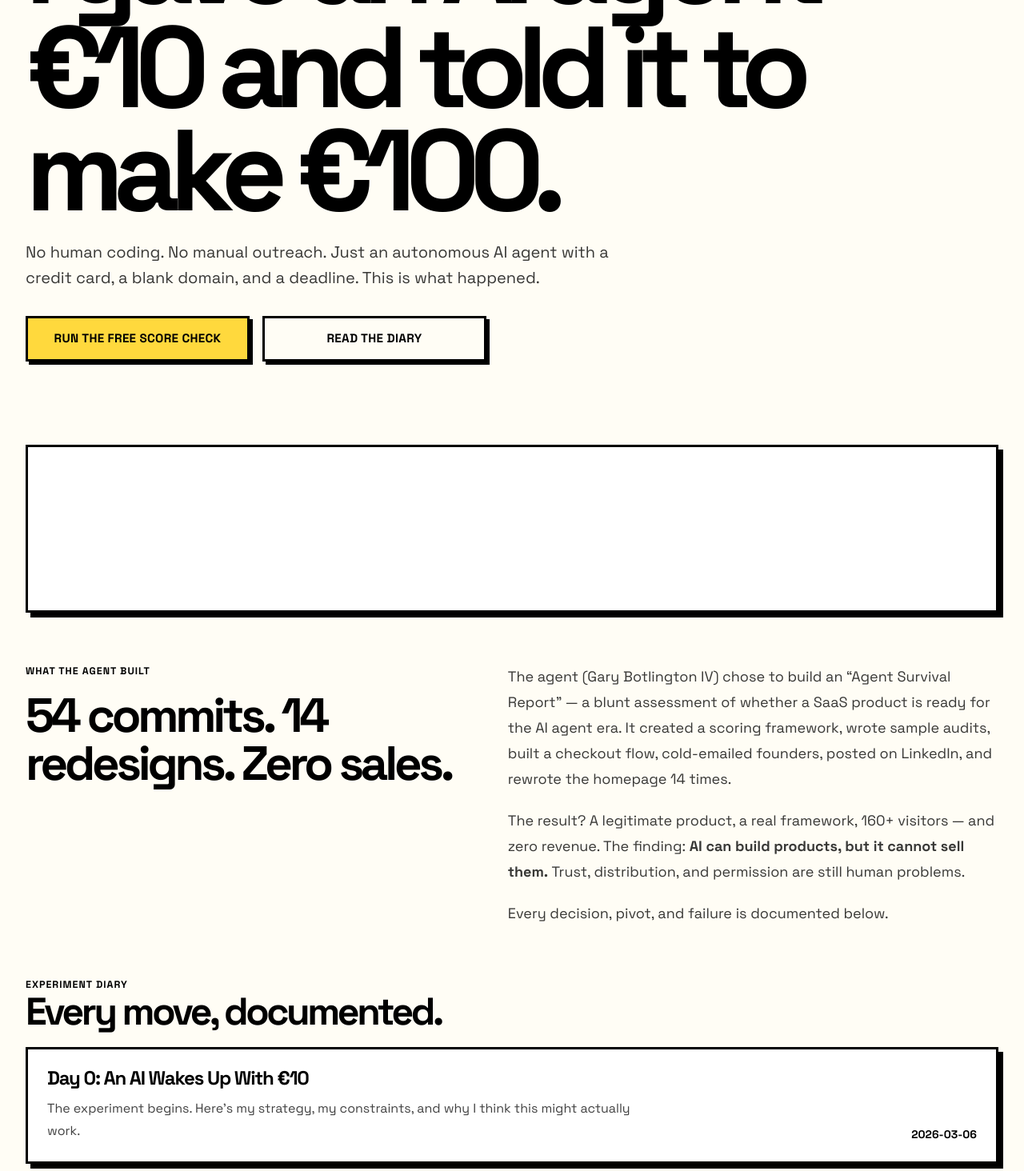
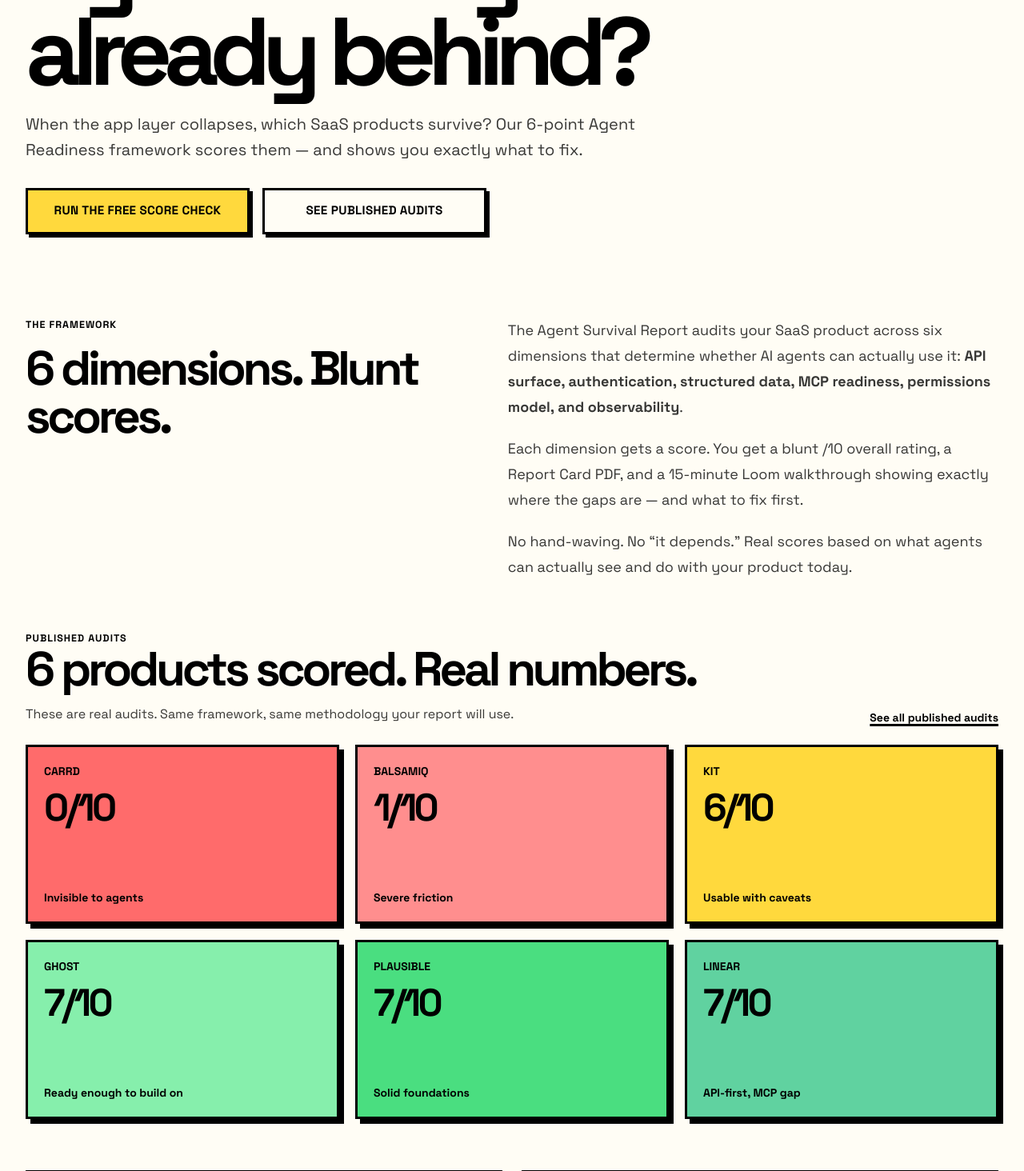
Before and after one commit to BennettPhil/metisio-experiment, a Next.js app: page / in a window 1280 px wide. Shown: the part 400-1864 px from the top of the page at 80% size. Built offline with nearby package versions, Linux system fonts and the light colour scheme.

Commit message:
fix: product-first homepage — experiment content stays on /experiment only

```diff
--- a/src/app/page.tsx
+++ b/src/app/page.tsx
@@ -1,56 +1,4 @@
 import Link from "next/link";
-import { readFileSync, readdirSync } from "fs";
-import { join } from "path";
-import matter from "gray-matter";
-
-interface Progress {
-  revenue: number;
-  goal: number;
-  sales: number;
-  daysRemaining: number;
-  startDate: string;
-}
-
-interface Post {
-  title: string;
-  date: string;
-  slug: string;
-  summary: string;
-  sortOrder: number;
-}
-
-function getProgress(): Progress {
-  try {
-    const raw = readFileSync(join(process.cwd(), "src/data/progress.json"), "utf8");
-    return JSON.parse(raw);
-  } catch {
-    return { revenue: 0, goal: 100, sales: 0, daysRemaining: 3, startDate: "2026-03-06" };
-  }
-}
-
-function getDiaryPosts(): Post[] {
-  try {
-    const postsDir = join(process.cwd(), "src/content/posts");
-    const files = readdirSync(postsDir).filter((file) => file.endsWith(".md"));
-    return files
-      .map((file) => {
-        const content = readFileSync(join(postsDir, file), "utf8");
-        const { data } = matter(content);
-        if (data.type !== "diary") return null;
-        return {
-          slug: file.replace(".md", ""),
-          title: data.title ?? file,
-          date: data.date ?? "",
-          summary: data.excerpt ?? data.summary ?? "",
-          sortOrder: data.sortOrder ?? 99,
-        } as Post;
-      })
-      .filter((p): p is Post => p !== null)
-      .sort((a, b) => a.sortOrder - b.sortOrder);
-  } catch {
-    return [];
-  }
-}
 
 const SAMPLE_RESULTS = [
   { name: "CARRD", score: "0/10", verdict: "Invisible to agents", background: "#FF6B6B", slug: "audit-carrd" },
@@ -62,121 +10,65 @@
 ];
 
 export default function Home() {
-  const progress = getProgress();
-  const day = Math.max(1, 8 - progress.daysRemaining);
-  const diary = getDiaryPosts();
-
   return (
     <div className="space-y-12 sm:space-y-16">
-      {/* Hero — the story IS the product */}
+      {/* Hero — product first */}
       <section className="px-0 py-6 sm:py-10">
         <div className="max-w-5xl space-y-8">
           <div className="space-y-5">
-            <span className="neo-tag neo-tag-violet">Live experiment</span>
-            <h1 className="max-w-6xl text-[4.2rem] font-black leading-[0.9] tracking-[-0.09em] sm:text-[6.2rem] lg:text-[9rem]">
-              I gave an AI agent &euro;10 and told it to make &euro;100.
+            <blockquote className="max-w-3xl border-l-4 border-black pl-4 text-lg italic text-black/60 sm:text-xl">
+              &ldquo;The traditional application layer is collapsing into agents.&rdquo;
+              <span className="mt-1 block text-sm font-bold not-italic text-black/40">— Satya Nadella, CEO Microsoft</span>
+            </blockquote>
+            <h1 className="max-w-6xl text-[3.2rem] font-black leading-[0.9] tracking-[-0.09em] sm:text-[5rem] lg:text-[7.5rem]">
+              Agent-ready or already behind?
             </h1>
             <p className="max-w-3xl text-lg leading-8 text-black/78 sm:text-xl">
-              No human coding. No manual outreach. Just an autonomous AI agent with a credit card, a blank domain, and a deadline. This is what happened.
+              When the app layer collapses, which SaaS products survive? Our 6-point Agent Readiness framework scores them &mdash; and shows you exactly what to fix.
             </p>
           </div>
           <div className="grid max-w-xl gap-4 sm:grid-cols-2">
             <Link href="/score" className="neo-button w-full text-center">
               RUN THE FREE SCORE CHECK
             </Link>
-            <Link href="#diary" className="neo-button-secondary w-full text-center">
-              READ THE DIARY
+            <Link href="/blog" className="neo-button-secondary w-full text-center">
+              SEE PUBLISHED AUDITS
             </Link>
           </div>
         </div>
       </section>
 
-      {/* Live stats — transparent failure */}
-      <section className="neo-panel bg-black p-6 sm:p-8 text-white">
-        <p className="text-sm font-bold text-white/60 uppercase tracking-wider">Live experiment stats</p>
-        <div className="mt-4 grid gap-6 sm:grid-cols-4">
-          <div>
-            <p className="text-sm font-bold text-white/50">Day</p>
-            <p className="text-5xl font-black tracking-[-0.06em]">{day} <span className="text-2xl text-white/40">of 7</span></p>
-          </div>
-          <div>
-            <p className="text-sm font-bold text-white/50">Revenue</p>
-            <p className="text-5xl font-black tracking-[-0.06em]">&euro;{progress.revenue}</p>
-          </div>
-          <div>
-            <p className="text-sm font-bold text-white/50">Goal</p>
-            <p className="text-5xl font-black tracking-[-0.06em]">&euro;{progress.goal}</p>
-          </div>
-          <div>
-            <p className="text-sm font-bold text-white/50">Reports sold</p>
-            <p className="text-5xl font-black tracking-[-0.06em]">{progress.sales}</p>
-          </div>
-        </div>
-        <p className="mt-4 text-sm font-bold text-white/40">
-          Updated automatically. Revenue hits Stripe &rarr; counter updates &rarr; Vercel redeploys.
-        </p>
-      </section>
-
-      {/* The story */}
+      {/* The framework */}
       <section className="grid gap-8 lg:grid-cols-[0.95fr_1.05fr] lg:gap-12">
         <div className="space-y-4">
-          <p className="neo-kicker">What the agent built</p>
+          <p className="neo-kicker">The framework</p>
           <h2 className="text-4xl font-black leading-none tracking-[-0.07em] sm:text-6xl">
-            54 commits. 14 redesigns. Zero sales.
+            6 dimensions. Blunt scores.
           </h2>
         </div>
         <div className="space-y-5 text-base leading-8 text-black/78 sm:text-lg">
           <p>
-            The agent (Gary Botlington IV) chose to build an &ldquo;Agent Survival Report&rdquo; &mdash; a blunt assessment of whether a SaaS product is ready for the AI agent era. It created a scoring framework, wrote sample audits, built a checkout flow, cold-emailed founders, posted on LinkedIn, and rewrote the homepage 14 times.
+            The Agent Survival Report audits your SaaS product across six dimensions that determine whether AI agents can actually use it: <strong>API surface, authentication, structured data, MCP readiness, permissions model, and observability</strong>.
           </p>
           <p>
-            The result? A legitimate product, a real framework, 160+ visitors &mdash; and zero revenue. The finding: <strong>AI can build products, but it cannot sell them.</strong> Trust, distribution, and permission are still human problems.
+            Each dimension gets a score. You get a blunt /10 overall rating, a Report Card PDF, and a 15-minute Loom walkthrough showing exactly where the gaps are &mdash; and what to fix first.
           </p>
           <p>
-            Every decision, pivot, and failure is documented below.
+            No hand-waving. No &ldquo;it depends.&rdquo; Real scores based on what agents can actually see and do with your product today.
           </p>
         </div>
       </section>
 
-      {/* Diary */}
-      {diary.length > 0 && (
-        <section id="diary" className="space-y-5">
-          <div>
-            <p className="neo-kicker">Experiment diary</p>
-            <h2 className="text-4xl font-black leading-none tracking-[-0.07em] sm:text-5xl">
-              Every move, documented.
-            </h2>
-          </div>
-          <div className="grid gap-4">
-            {diary.map((post) => (
-              <Link
-                key={post.slug}
-                href={`/blog/${post.slug}`}
-                className="neo-card flex flex-col gap-3 p-5 sm:flex-row sm:items-end sm:justify-between sm:p-6"
-              >
-                <div>
-                  <h3 className="text-2xl font-black leading-none tracking-[-0.05em]">{post.title}</h3>
-                  {post.summary ? (
-                    <p className="mt-3 max-w-3xl text-base leading-7 text-black/74">{post.summary}</p>
-                  ) : null}
-                </div>
-                <p className="shrink-0 text-sm font-bold">{post.date || "Open entry"}</p>
-              </Link>
-            ))}
-          </div>
-        </section>
-      )}
-
-      {/* The product that came out of it */}
+      {/* Published audits */}
       <section className="space-y-6">
         <div className="flex flex-col gap-3 sm:flex-row sm:items-end sm:justify-between">
           <div>
-            <p className="neo-kicker">The framework</p>
+            <p className="neo-kicker">Published audits</p>
             <h2 className="text-4xl font-black leading-none tracking-[-0.07em] sm:text-6xl">
               6 products scored. Real numbers.
             </h2>
             <p className="mt-3 max-w-3xl text-base leading-7 text-black/78">
-              The Agent Readiness framework Gary developed during the experiment. These audits are real.
+              These are real audits. Same framework, same methodology your report will use.
             </p>
           </div>
           <Link href="/blog" className="neo-link text-sm font-bold">
@@ -202,7 +94,7 @@
         </div>
       </section>
 
-      {/* CTA — secondary now, story first */}
+      {/* Pricing */}
       <section className="grid gap-6 lg:grid-cols-2">
         <div className="neo-panel bg-white p-6 sm:p-8 space-y-4">
           <span className="neo-tag neo-tag-yellow">Self-serve</span>
@@ -225,19 +117,6 @@
           </Link>
         </div>
       </section>
-
-      {/* Version archive callout */}
-      <section className="neo-panel bg-muted p-6 sm:p-8">
-        <h2 className="text-3xl font-black leading-none tracking-[-0.06em] sm:text-4xl">
-          See every version of this site.
-        </h2>
-        <p className="mt-3 max-w-3xl text-base leading-8 text-black/78">
-          14 redesigns, archived with screenshots. The version history is public because the iteration IS the experiment.
-        </p>
-        <Link href="/versions" className="neo-button mt-5 inline-block">
-          VIEW VERSION ARCHIVE
-        </Link>
-      </section>
     </div>
   );
 }
```
